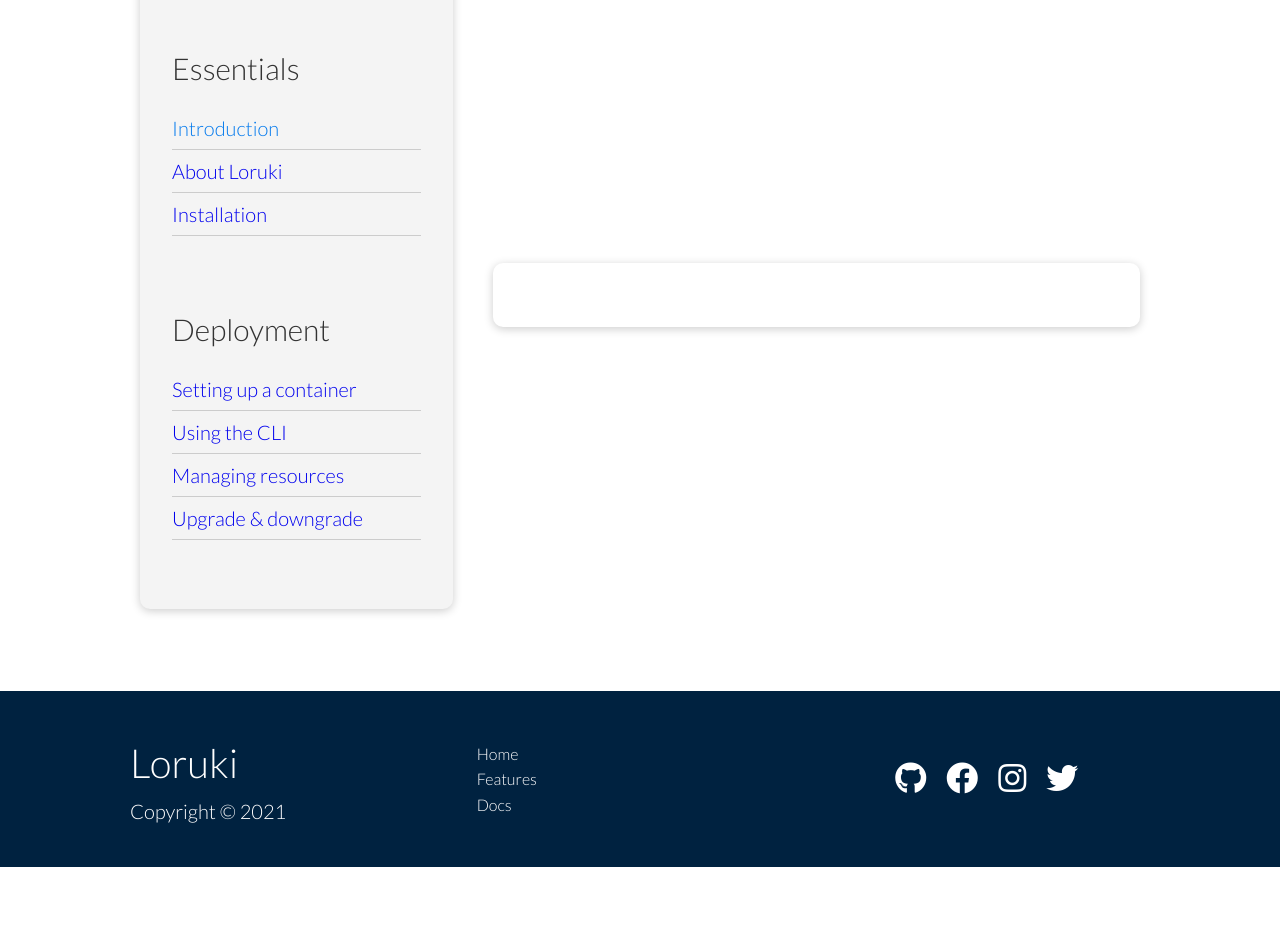
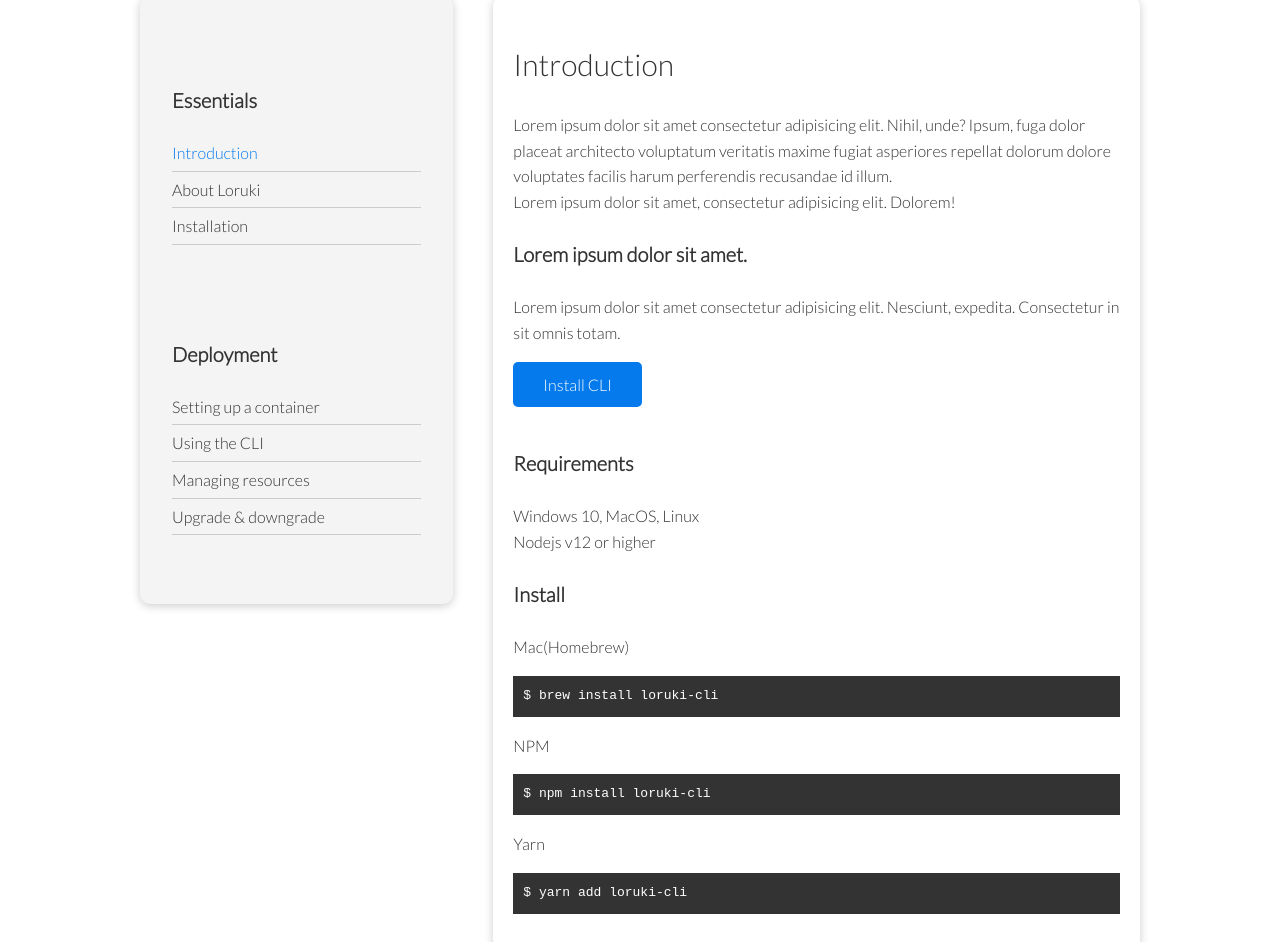
Before and after one commit to tttinh/web_002, a plain HTML site: page docs.html in a window 1280 px wide. Shown: the part 396-1338 px from the top of the page. Before the commit the page ends 1263 px from the top, so only its background shows below. Drawn offline with Linux system fonts and the light colour scheme.

Commit message:
Finished.

```diff
--- a/css/style.css
+++ b/css/style.css
@@ -37,7 +37,7 @@ h3 {
 }
 
 p {
-  font-size: 1.25em;
+  font-size: 1em;
 }
 
 input {
@@ -51,6 +51,7 @@ ul {
 
 a {
   text-decoration: none;
+  color: #333;
 }
 
 img {
@@ -91,6 +92,10 @@ header a:hover {
   height: 400px;
   background-color: var(--primary-color);
   color: white;
+}
+
+.showcase .grid {
+  grid-template-columns: 55% 45%;
 }
 
 .showcase-content p {
@@ -245,14 +250,10 @@ footer a {
 /* DOCS MAIN */
 .docs-main .grid {
   grid-template-columns: 1fr 2fr;
-}
-
-.docs-nav ul {
-  margin-top: 20px;
+  align-items: flex-start;
 }
 
 .docs-nav li {
-  font-size: 1.25em;
   padding-bottom: 5px;
   margin-bottom: 5px;
   border-bottom: 1px solid #ccc;
@@ -261,3 +262,9 @@ footer a {
 .docs-nav a:hover {
   font-weight: bold;
 }
+
+.docs-content pre {
+  padding: 10px;
+  background-color: #333;
+  color: white;
+}
--- a/css/utilities.css
+++ b/css/utilities.css
@@ -98,6 +98,10 @@
 }
 
 /* Text sizes */
+.text-lead {
+  font-size: 1.25rem;
+}
+
 .text-sm {
   font-size: 1rem;
 }
--- a/docs.html
+++ b/docs.html
@@ -31,19 +31,19 @@
     <section class="docs-showcase py-3">
       <div class="container grid">
         <div class="docs-showcase-content">
-          <h1 class="text-lg">Docs</h1>
-          <p>Learn how to work with the Loruki platform</p>
+          <h1 class="text-xl">Docs</h1>
+          <p class="text-lead">Learn how to work with the Loruki platform</p>
         </div>
         <img src="images/docs.png" alt="" />
       </div>
     </section>
 
     <!-- MAIN -->
-    <section class="docs-main py-3">
+    <section class="docs-main my-4">
       <div class="container grid grid-3">
         <aside class="docs-nav card bg-light py-3">
           <nav class="p-3">
-            <h2>Essentials</h2>
+            <h3 class="my-2">Essentials</h3>
             <ul>
               <li><a href="#" class="text-primary">Introduction</a></li>
               <li><a href="#">About Loruki</a></li>
@@ -51,7 +51,7 @@
             </ul>
           </nav>
           <nav class="p-3">
-            <h2>Deployment</h2>
+            <h3 class="my-2">Deployment</h3>
             <ul>
               <li><a href="#">Setting up a container</a></li>
               <li><a href="#">Using the CLI</a></li>
@@ -60,7 +60,34 @@
             </ul>
           </nav>
         </aside>
-        <div class="docs-content card py-3"></div>
+        <div class="docs-content card">
+          <h2 class="my-2">Introduction</h2>
+          <p>
+            Lorem ipsum dolor sit amet consectetur adipisicing elit. Nihil,
+            unde? Ipsum, fuga dolor placeat architecto voluptatum veritatis
+            maxime fugiat asperiores repellat dolorum dolore voluptates facilis
+            harum perferendis recusandae id illum.
+          </p>
+          <p class="info">
+            Lorem ipsum dolor sit amet, consectetur adipisicing elit. Dolorem!
+          </p>
+          <h3 class="my-2">Lorem ipsum dolor sit amet.</h3>
+          <p>
+            Lorem ipsum dolor sit amet consectetur adipisicing elit. Nesciunt,
+            expedita. Consectetur in sit omnis totam.
+          </p>
+          <a href="#" class="btn btn-primary my-1">Install CLI</a>
+          <h3 class="my-2">Requirements</h3>
+          <p>Windows 10, MacOS, Linux</p>
+          <p>Nodejs v12 or higher</p>
+          <h3 class="my-2">Install</h3>
+          <p>Mac(Homebrew)</p>
+          <pre class="my-1"><code>$ brew install loruki-cli</code></pre>
+          <p>NPM</p>
+          <pre class="my-1"><code>$ npm install loruki-cli</code></pre>
+          <p>Yarn</p>
+          <pre class="my-1"><code>$ yarn add loruki-cli</code></pre>
+        </div>
       </div>
     </section>
 
```
Also changed, not shown: features.html (+3 -3 lines), index.html (+2 -2 lines).
